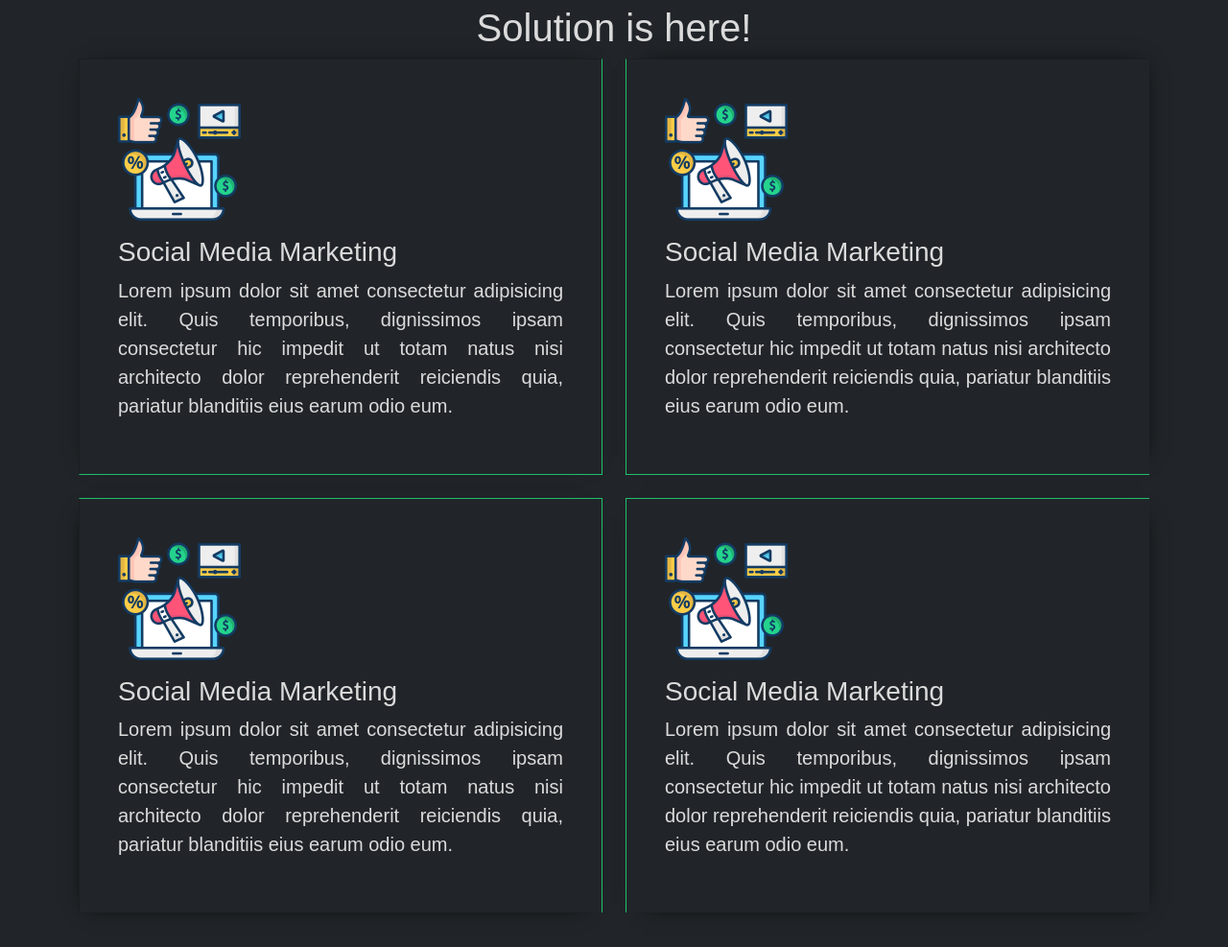
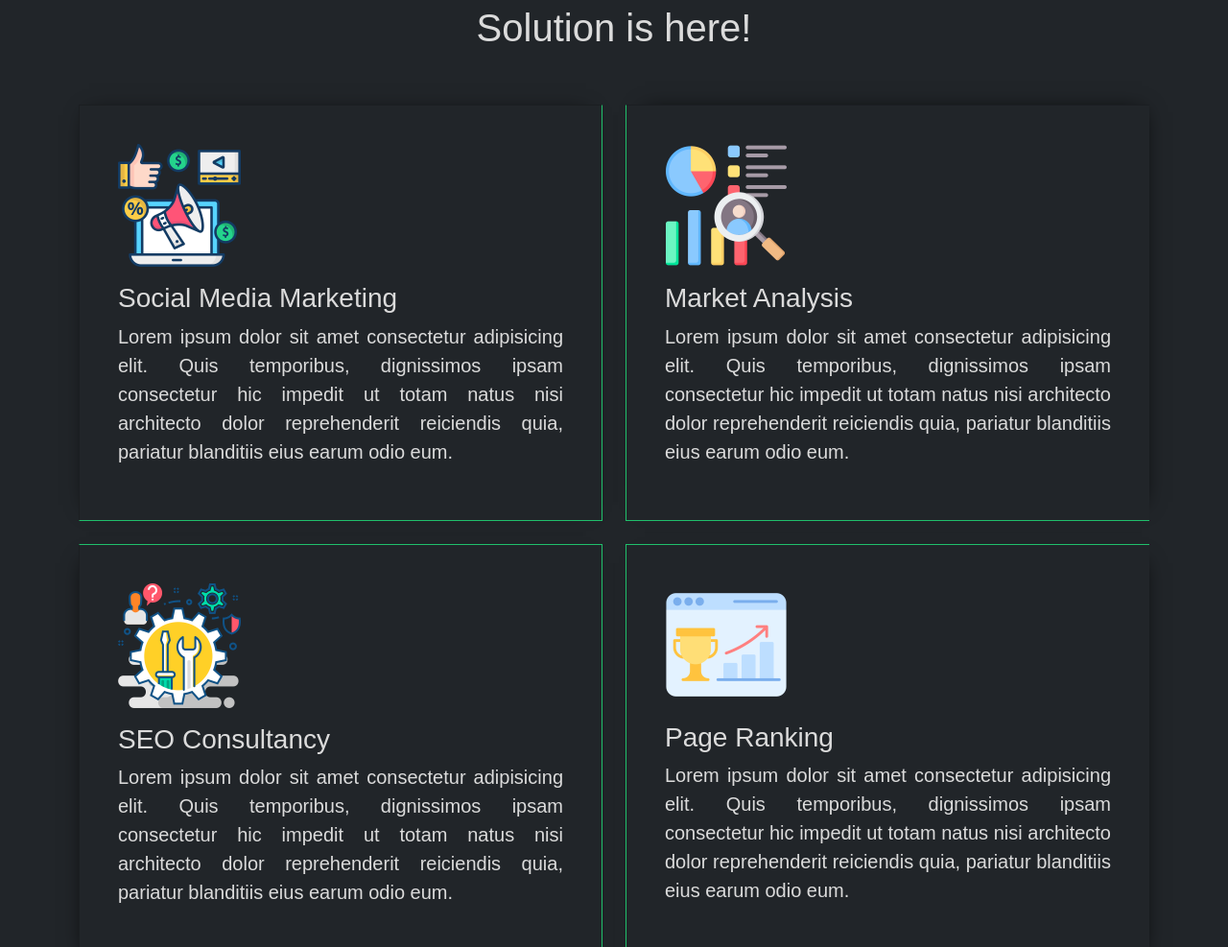
Before and after one commit to emon2021/digital-marketer-portfolio-design, a plain HTML site: page index.html in a window 1280 px wide. Shown: the part 780-1767 px from the top of the page at 96% size. Drawn offline with nearby package versions, Linux system fonts and the light colour scheme; a web font is replaced by a local one.

Commit message:
change some image in the special service section

```diff
--- a/index.html
+++ b/index.html
@@ -127,7 +127,7 @@
      <section id="service_special" class="common_style">
         <div class="container">
             <div class="row">
-                <div class="service_title col-md-12 text-center">
+                <div class="service_title col-md-12 text-center pb-5">
                     <h5> - What The Special - </h5>
                     <h1>Want to boost your business growth? </h1>
                     <h1>Solution is here! </h1>
@@ -149,9 +149,9 @@
                     <div class="card p-4 service_box service_box_2 bg-transparent ">
                         <div class="card-body">
                             <div class="card_icon" style="width: 8rem;">
-                                <img src="assets/images/social-media-marketing.png" width="100%" alt="">
+                                <img src="assets/images/analytics.png" width="100%" alt="">
                             </div>
-                            <h3 class="card_title pt-3 ">Social Media Marketing</h3>
+                            <h3 class="card_title pt-3 ">Market Analysis</h3>
                             <p class="card_description">
                                 Lorem ipsum dolor sit amet consectetur adipisicing elit. Quis temporibus, dignissimos ipsam consectetur hic impedit ut totam natus nisi architecto dolor reprehenderit reiciendis quia, pariatur blanditiis eius earum odio eum.
                             </p>
@@ -162,9 +162,9 @@
                     <div class="card p-4 service_box service_box_3 bg-transparent ">
                         <div class="card-body">
                             <div class="card_icon" style="width: 8rem;">
-                                <img src="assets/images/social-media-marketing.png" width="100%" alt="">
+                                <img src="assets/images/seo.png" width="100%" alt="">
                             </div>
-                            <h3 class="card_title pt-3 ">Social Media Marketing</h3>
+                            <h3 class="card_title pt-3 ">SEO Consultancy</h3>
                             <p class="card_description">
                                 Lorem ipsum dolor sit amet consectetur adipisicing elit. Quis temporibus, dignissimos ipsam consectetur hic impedit ut totam natus nisi architecto dolor reprehenderit reiciendis quia, pariatur blanditiis eius earum odio eum.
                             </p>
@@ -175,9 +175,9 @@
                     <div class="card p-4 service_box service_box_4 bg-transparent ">
                         <div class="card-body">
                             <div class="card_icon" style="width: 8rem;">
-                                <img src="assets/images/social-media-marketing.png" width="100%" alt="">
+                                <img src="assets/images/ranking.png" width="100%" alt="">
                             </div>
-                            <h3 class="card_title pt-3 ">Social Media Marketing</h3>
+                            <h3 class="card_title pt-3 ">Page Ranking</h3>
                             <p class="card_description">
                                 Lorem ipsum dolor sit amet consectetur adipisicing elit. Quis temporibus, dignissimos ipsam consectetur hic impedit ut totam natus nisi architecto dolor reprehenderit reiciendis quia, pariatur blanditiis eius earum odio eum.
                             </p>
```
